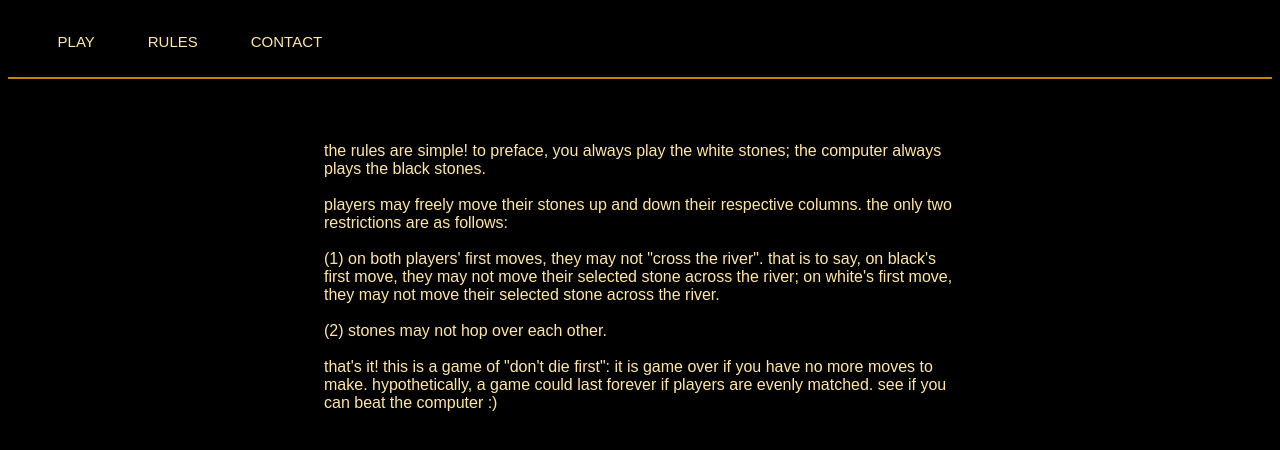
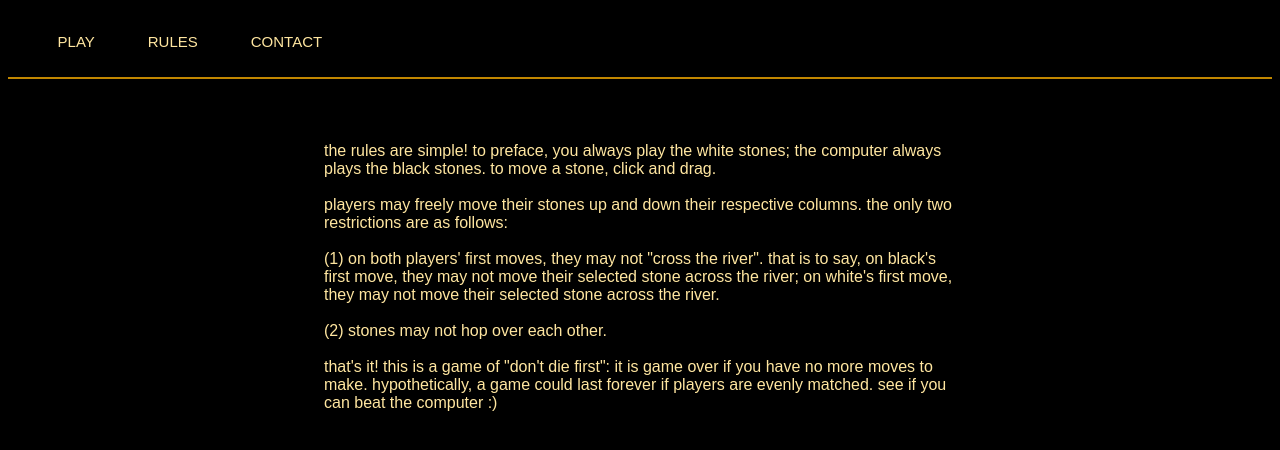
Before and after one commit to liu-yilan/play-river-game, a plain HTML site: page rules.html in a window 1280 px wide. Drawn offline with Linux system fonts and the light colour scheme; a web font is replaced by a local one.

Commit message:
added instruction to click and drag stones

```diff
--- a/rules.html
+++ b/rules.html
@@ -15,20 +15,25 @@
     </div>
     <div class="text">
         <p>
-            the rules are simple! to preface, you always play the white stones; the computer always plays the black stones.
+            the rules are simple! to preface, you always play the white stones;
+            the computer always plays the black stones. to move a stone, click and drag.
             <br>
             <br>
-            players may freely move their stones up and down their respective columns. the only two restrictions are as follows:
+            players may freely move their stones up and down their respective columns.
+            the only two restrictions are as follows:
             <br>
             <br>
-            (1) on both players' first moves, they may not "cross the river". that is to say, on black's first move, they may not move their selected stone across the river; on white's first move, they may not move their selected stone
-            across the river.
+            (1) on both players' first moves, they may not "cross the river".
+            that is to say, on black's first move, they may not move their
+            selected stone across the river; on white's first move, they may not
+            move their selected stone across the river.
             <br>
             <br>
             (2) stones may not hop over each other.
             <br>
             <br>
-            that's it! this is a game of "don't die first": it is game over if you have no more moves to make. hypothetically, a game could last
+            that's it! this is a game of "don't die first": it is game over if
+            you have no more moves to make. hypothetically, a game could last
             forever if players are evenly matched. see if you can beat the computer :)
         </p>
     </div>
```
